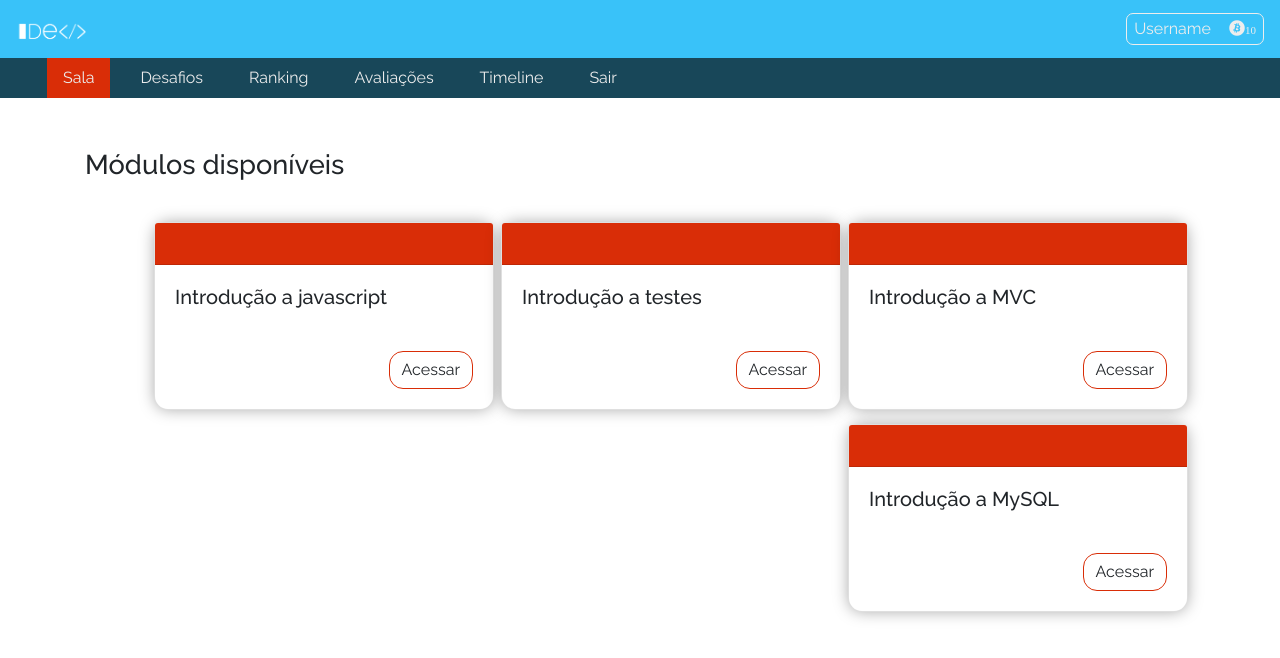
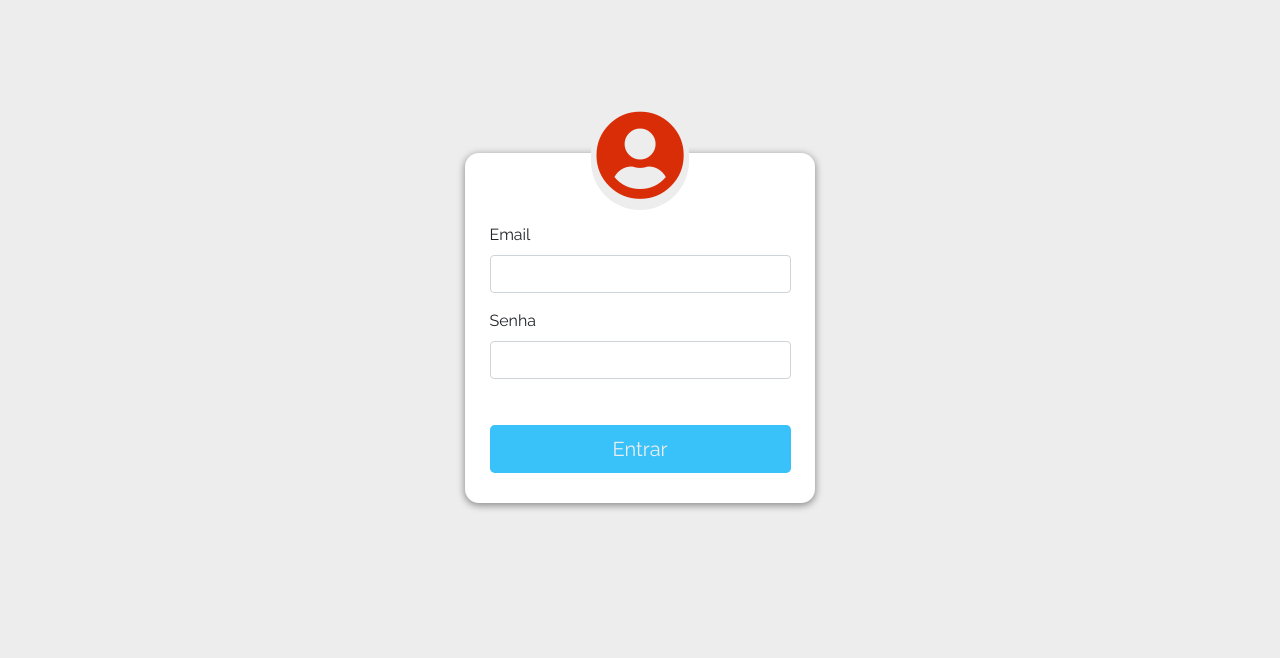
Before and after one commit to 4lessandrodev/idev-portal-frontend-react, a React (Create React App) app: page / in a window 1280 px wide. Shown: the top 658 px of the page. Built offline with nearby package versions, Linux system fonts and the light colour scheme.

Commit message:
feat(login): adding login components

```diff
--- a/src/App.js
+++ b/src/App.js
@@ -1,12 +1,14 @@
 import React from 'react';
 import './App.css';
 import Sala from './pages/Sala/Sala';
+import Login from './pages/Login/Login';
 import './normalize.css';
 
 function App() {
   return (
     <>
-      <Sala />
+      {/*<Sala />*/}
+      <Login/>
     </>
   );
 }
--- a/src/components/Templates/Login/Login.css
+++ b/src/components/Templates/Login/Login.css
@@ -0,0 +1,45 @@
+.login{
+    display: flex;
+    flex-direction: column;
+    justify-content: flex-start;
+    align-items: center;
+    width: 100vw;
+    min-width: 100vw;
+    height: 100vh;
+    min-height: 100vh;
+    overflow: hidden;
+    background-color: var(--light-gray);
+}
+
+.login__header{
+   min-width: 100%;
+   text-align: center;
+   font-size: 90px;
+   color: var(--orange);
+   position: relative;
+   bottom: -90px;
+}
+
+.login__form{
+    box-shadow: 0px 2px 7px 1px rgba(0,0,0,0.38);
+    padding: 20% 7% 0 7%;
+    margin-top: 5%;
+    max-width: 350px;
+    width: 350px;
+    border-radius: 14px;
+    display: flex;
+    flex-direction: column;
+    background-color: var(--white);
+}
+
+.logo__span{
+    background-color: var(--light-gray);
+    border-radius: 140px;
+    padding: 0 5px;
+}
+
+.login__form__btn-submit{
+    margin: 10% 0;
+    background-color: var(--light-blue);
+    color: var(--light-gray);
+}
--- a/src/components/Templates/Login/Login.jsx
+++ b/src/components/Templates/Login/Login.jsx
@@ -4,16 +4,28 @@ import './Login.css';
 export default props => (
 
     <>
-        <section className="container login">
-            <header className="read-only">
-                <h1>Login</h1>
+        <section className="login">
+            <header className="login__header">
+                <div className="logo">
+                    <span className="logo__span"><i className="fas fa-user-circle"></i></span>
+                </div>
+                <h1 hidden>Login</h1>
             </header>
             <main>
                 <form className="login__form">
+
                     <div className="form-group">
                         <label htmlFor="email">Email</label>
-                        <input type="email" className="form-control"/>
+                        <input type="email" className="form-control" name="email" id="email"/>
                     </div>
+
+                    <div className="form-group">
+                        <label htmlFor="password">Senha</label>
+                        <input type="password" className="form-control" name="password" id="password"/>
+                    </div>
+
+                    <input type="submit" className="btn btn-lg btn-block login__form__btn-submit" value="Entrar" />
+
                 </form>
             </main>
         </section>
--- a/src/index.css
+++ b/src/index.css
@@ -7,6 +7,7 @@
     --dark-blue:#184759;
     --orange:#D92D07;
     --yellow:#B49918;
+    --white:#ffffff;
 }
 
 body{
--- /dev/null
+++ b/src/pages/Login/Login.jsx
@@ -0,0 +1,12 @@
+import React from 'react';
+import Login from '../../components/Templates/Login/Login';
+
+export default props => (
+
+    <>
+        <main>
+            <Login />
+        </main>
+    </>
+
+)
```
